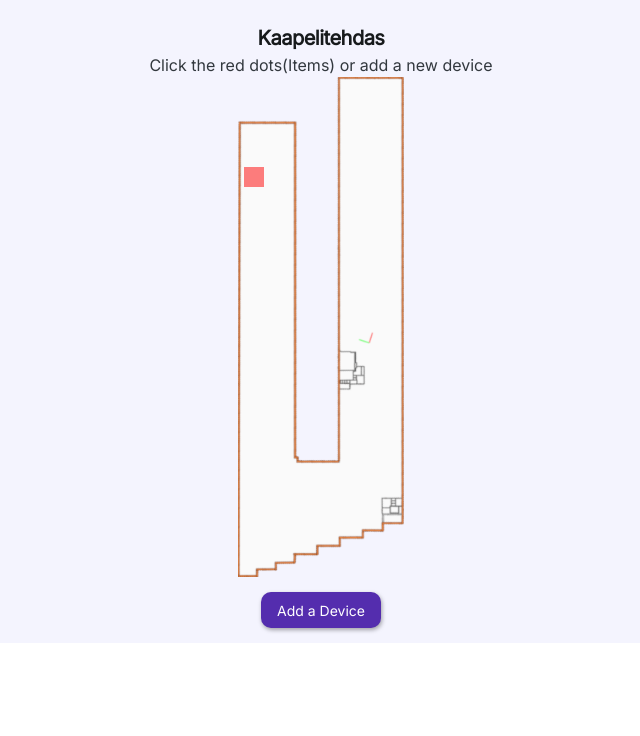
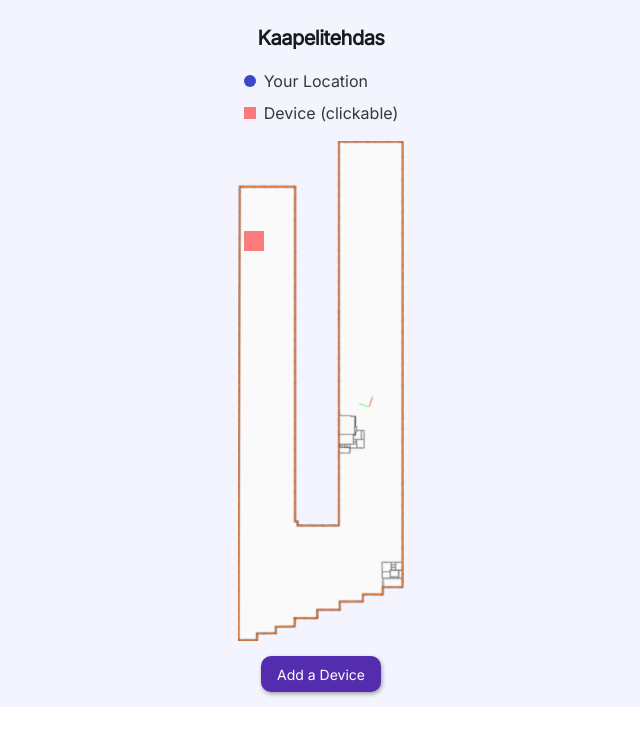
Before and after one commit to samutoljamo/Junction2024, a React (Vite) app in the folder pwa/: page / in a window 1280 px wide. Shown: the top 736 px of the page, without its empty margins (319-959 px from the left). Built offline with nearby package versions, Linux system fonts and the light colour scheme; no server answers.

Commit message:
More styling

```diff
--- a/pwa/src/routes/map.tsx
+++ b/pwa/src/routes/map.tsx
@@ -69,9 +69,29 @@
       <Typography level="h4" sx={{ marginTop: 1 }}>
         Kaapelitehdas
       </Typography>
-      <Typography sx={{ marginBottom: 0 }}>
-        Click the red dots(Items) or add a new device
-      </Typography>
+      <Box sx={{ display: 'flex', gap: 1, padding: 2, flexDirection: 'column' }}>
+        <Box sx={{ display: 'flex', alignItems: 'center', gap: 1 }}>
+          <Box
+            sx={{
+              width: 12,
+              height: 12,
+              borderRadius: '50%',
+              backgroundColor: 'rgb(60, 72, 201)',
+            }}
+          />
+        <Typography>Your Location</Typography>
+      </Box>
+      <Box sx={{ display: 'flex', alignItems: 'center', gap: 1 }}>
+        <Box
+          sx={{
+            width: 12,
+            height: 12,
+            backgroundColor: 'rgba(255, 0, 0, 0.5)',
+          }}
+        />
+        <Typography>Device (clickable)</Typography>
+        </Box>
+      </Box>
       <div style={{ position: "relative", display: "inline-block" }}
       onClick={() => {
         if (menuAnchorEl) {
```
